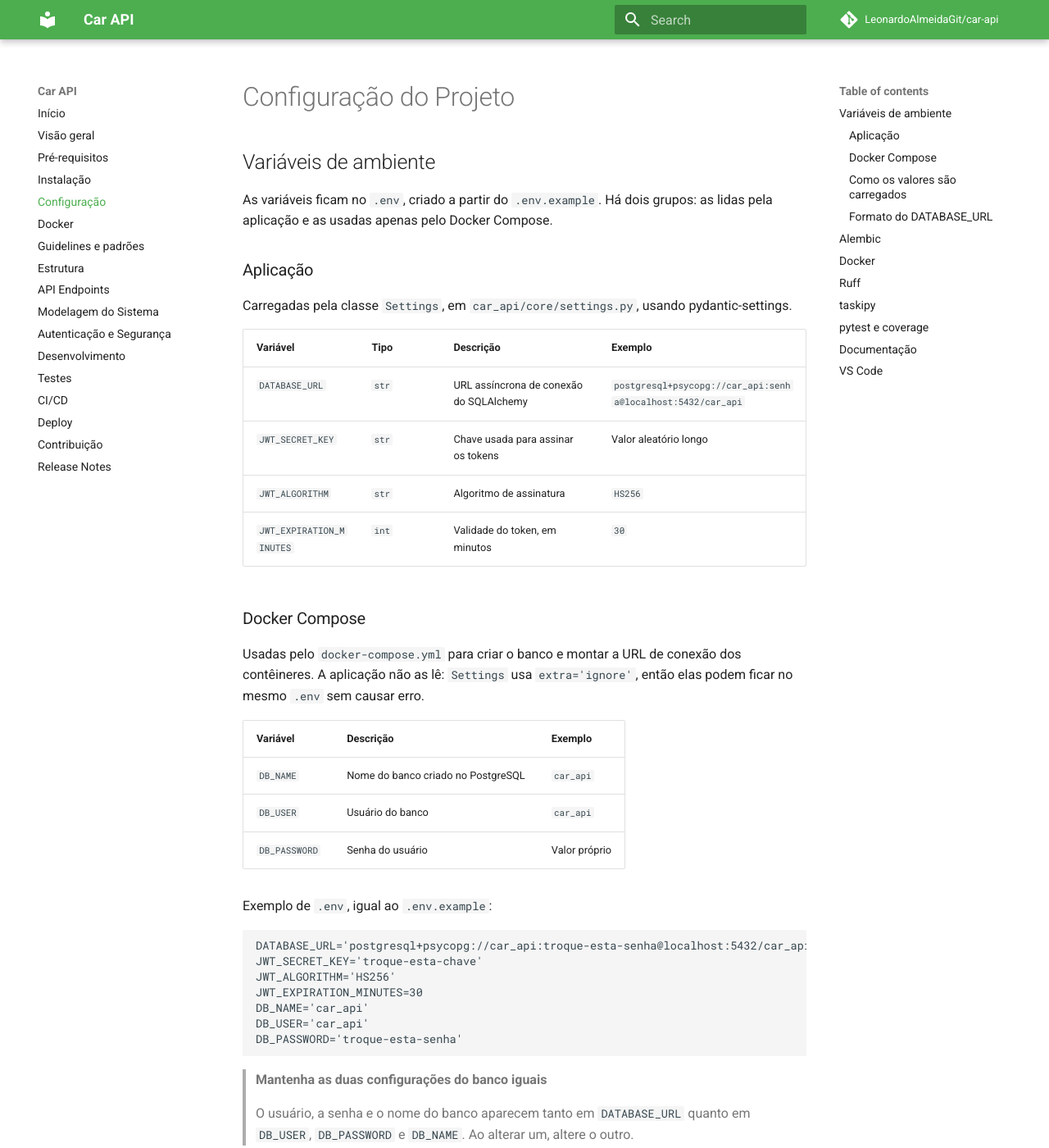
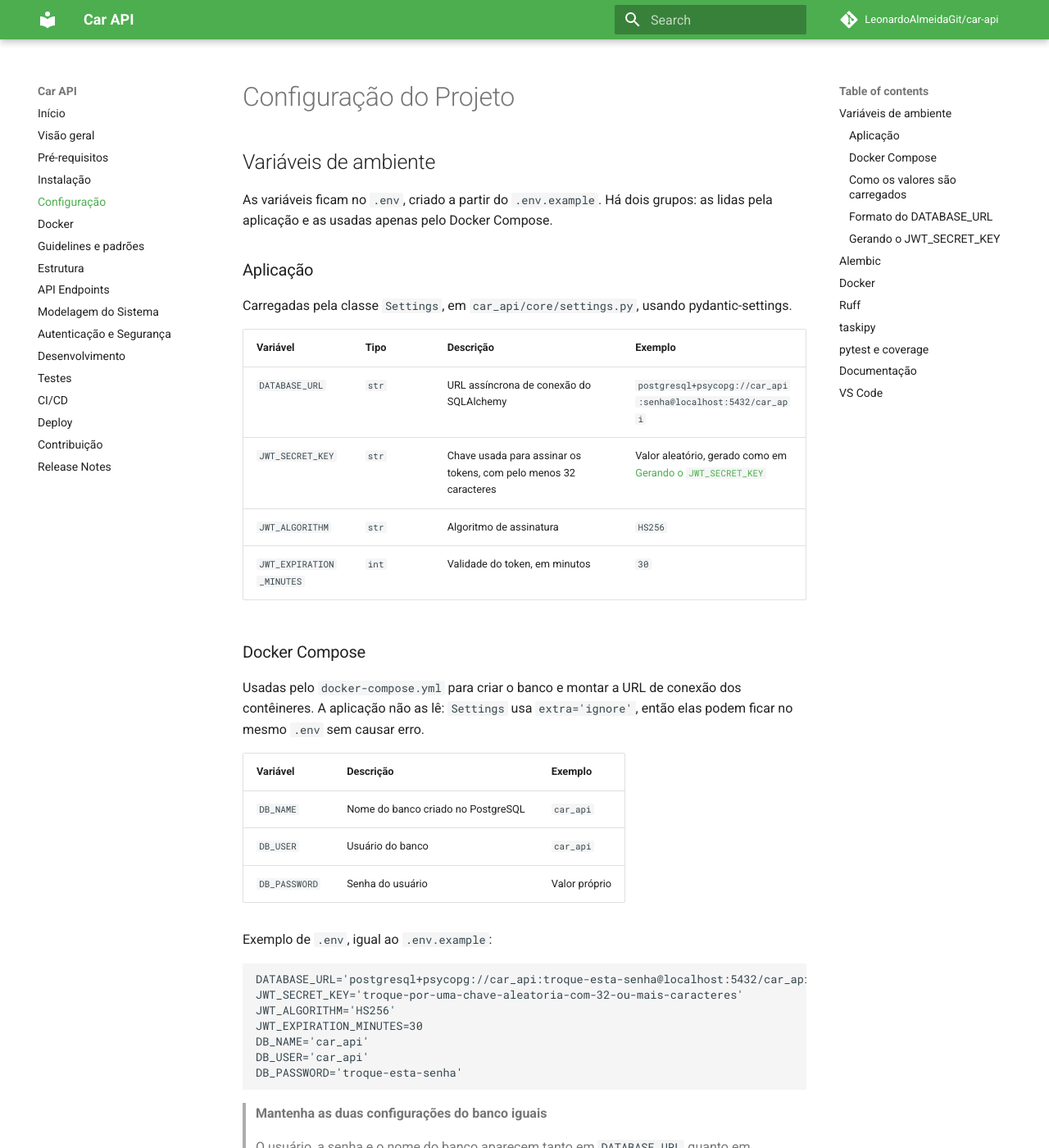
Before and after one commit to LeonardoAlmeidaGit/car-api, an MkDocs documentation site: the page built from docs/configuration.md, in a window 1280 px wide and 1400 px high. Shown: the whole window at 82% size. Built offline with MkDocs 1.6.1 and Material for MkDocs 9.7.7, drawn with Linux system fonts in a browser that asks for light colours; comment, search, counter and statistics services are not loaded; some of the changed text lies outside the part shown.

Commit message:
chore: use a 32-byte JWT secret in .env.example

````diff
--- a/docs/configuration.md
+++ b/docs/configuration.md
@@ -13,7 +13,7 @@ pydantic-settings.
 | Variável | Tipo | Descrição | Exemplo |
 | --- | --- | --- | --- |
 | `DATABASE_URL` | `str` | URL assíncrona de conexão do SQLAlchemy | `postgresql+psycopg://car_api:senha@localhost:5432/car_api` |
-| `JWT_SECRET_KEY` | `str` | Chave usada para assinar os tokens | Valor aleatório longo |
+| `JWT_SECRET_KEY` | `str` | Chave usada para assinar os tokens, com pelo menos 32 caracteres | Valor aleatório, gerado como em [Gerando o `JWT_SECRET_KEY`](#gerando-o-jwt_secret_key) |
 | `JWT_ALGORITHM` | `str` | Algoritmo de assinatura | `HS256` |
 | `JWT_EXPIRATION_MINUTES` | `int` | Validade do token, em minutos | `30` |
 
@@ -33,7 +33,7 @@ Exemplo de `.env`, igual ao `.env.example`:
 
 ```dotenv
 DATABASE_URL='postgresql+psycopg://car_api:troque-esta-senha@localhost:5432/car_api'
-JWT_SECRET_KEY='troque-esta-chave'
+JWT_SECRET_KEY='troque-por-uma-chave-aleatoria-com-32-ou-mais-caracteres'
 JWT_ALGORITHM='HS256'
 JWT_EXPIRATION_MINUTES=30
 DB_NAME='car_api'
@@ -77,6 +77,19 @@ usam, mas o projeto é validado no PostgreSQL.
 > Quem conhece `JWT_SECRET_KEY` consegue gerar tokens válidos para qualquer
 > usuário. Nunca versione o `.env` (ele já está no `.gitignore` e no
 > `.dockerignore`) e não use em produção os valores do `.env.example`.
+
+### Gerando o `JWT_SECRET_KEY`
+
+O algoritmo `HS256` usa uma chave de 256 bits, ou seja, 32 bytes. Com uma chave
+menor, o PyJWT emite um `InsecureKeyLengthWarning` a cada token criado. Gere um
+valor aleatório com:
+
+```bash
+python3 -c "import secrets; print(secrets.token_urlsafe(64))"
+```
+
+O comando gera 86 caracteres, bem acima do mínimo. O valor do `.env.example` só
+tem o tamanho certo para não gerar o aviso: troque-o no seu `.env`.
 
 ## Alembic
 
````
Also changed, not shown: 1 other file.
